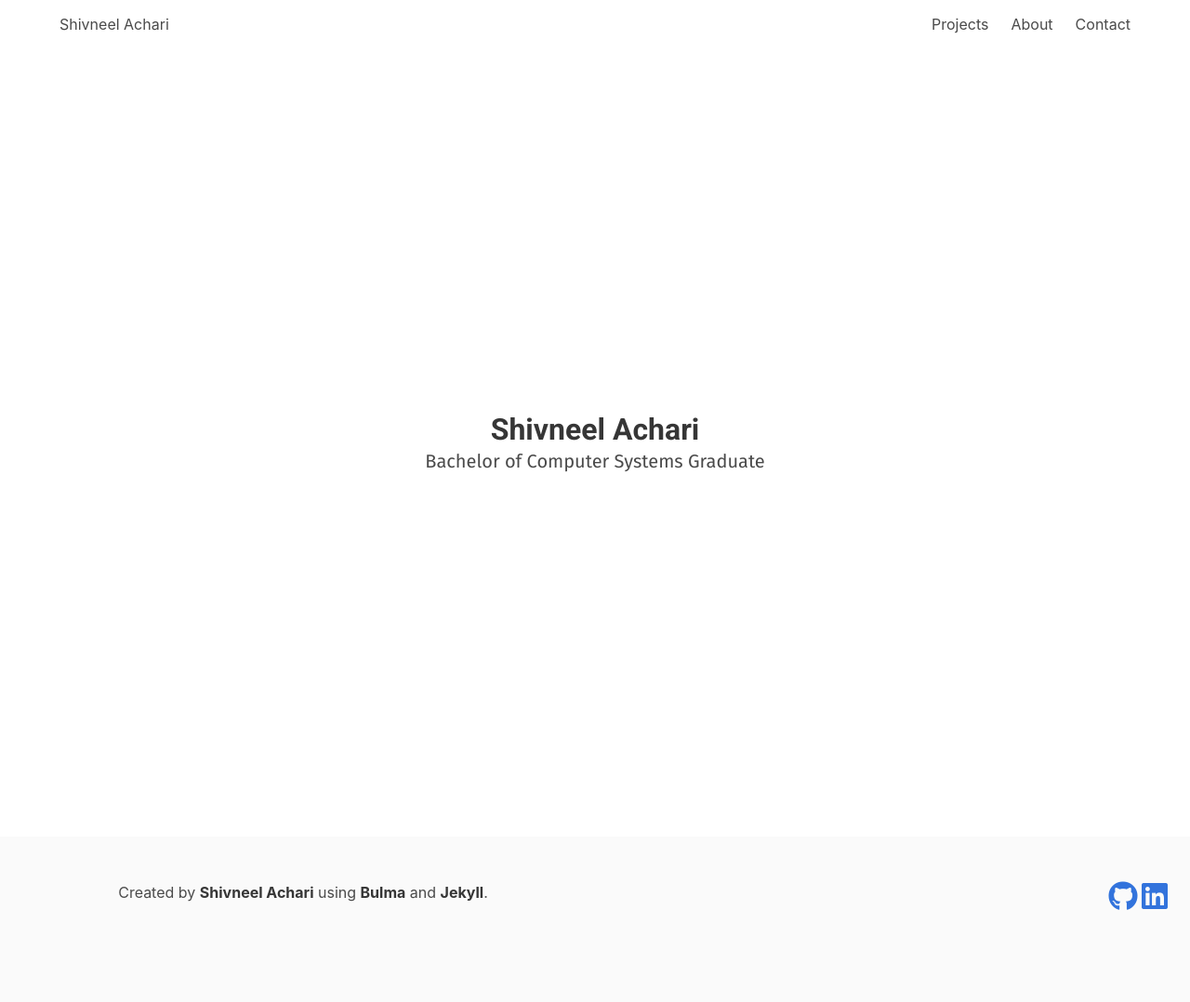
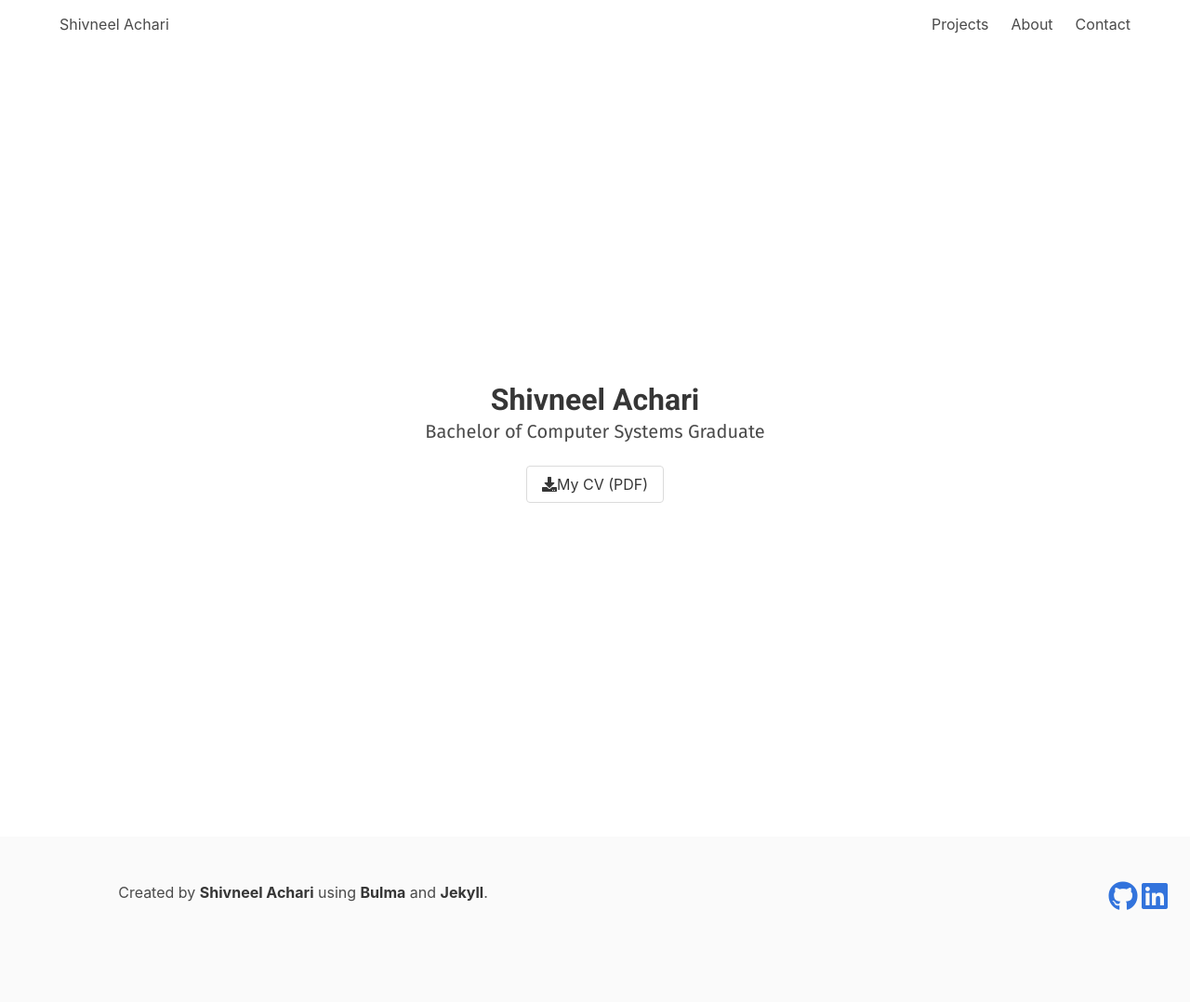
Before and after one commit to acharishivvy/acharishivvy.github.io, a Jekyll site: the page built from index.html, in a window 1280 px wide. Shown: the whole page at 93% size. Built offline with Jekyll 4.4.1, drawn with Linux system fonts in a browser that asks for light colours; nearby versions of some CDN libraries.

Commit message:
Update index.html

```diff
--- a/index.html
+++ b/index.html
@@ -1,27 +1,6 @@
 ---
 layout: default
 ---
-
-<!--
-TODO: Finsh all pages with content.
-TODO: Upload Projects from old site to this one.
-TODO: Push finished site to main repo
-
-<a class="btn btn-xl btn-outline-light" href="https://drive.google.com/uc?export=download&id=1zAQEI7icT_g_3FMLdjJbNvNt8yvZQcub">
-  <i class="fas fa-download mr-2"></i>
-    Get CV (PDF)
-</a>
-
-<a class="btn btn-xl btn-outline-light" href="https://drive.google.com/uc?export=download&id=1OcW_NO-m9IPFFc21JEU9F3xeO3PCgnAp">
-  <i class="fas fa-download mr-2"></i>
-    Get CV (WORD)
-</a>
-
-<a class="btn btn-xl btn-outline-light" href="https://drive.google.com/uc?export=download&id=13wsxNJUqwTEiOrOl5IMMBPWKwcORFvv2">
-  <i class="fas fa-download mr-2"></i>
-    Get Unofficial Transcript
-</a>
--->
 
 <section class="hero is-fullheight">
   <div class="hero-head">
@@ -30,12 +9,18 @@ TODO: Push finished site to main repo
 
   <div class="hero-body">
     <div class="container has-text-centered">
-      <p class="title">
+      <h1 class="title">
         Shivneel Achari
-      </p>
-      <p class="subtitle">
+      </h1>
+      <h2 class="subtitle">
         Bachelor of Computer Systems Graduate
-      </p>
+      </h2>
+      <h2>
+        <a class="button" href="https://drive.google.com/uc?export=download&amp;id=1zAQEI7icT_g_3FMLdjJbNvNt8yvZQcub">
+          <i class="fas fa-download mr-2"></i>
+          My CV (PDF)
+        </a>
+      </h2>
     </div>
   </div>
 </section>
```
